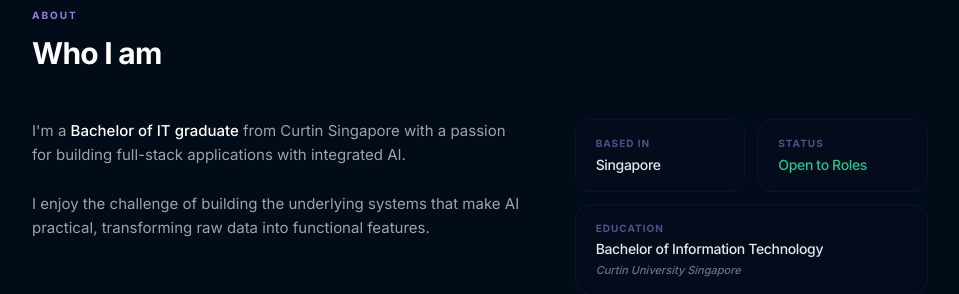
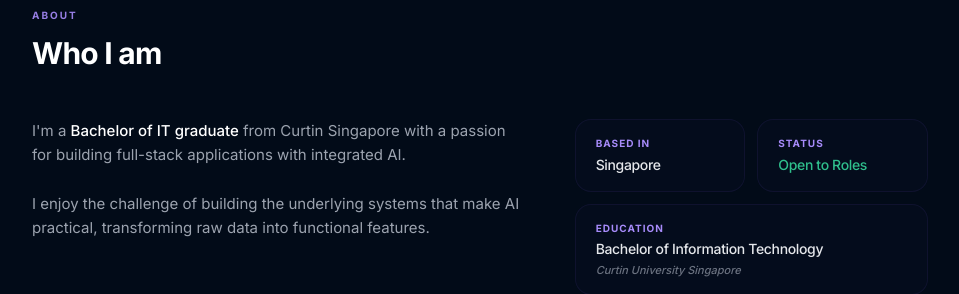
Before and after one commit to adiezakiel01/adiezakiel, a Next.js app: page / in a window 1280 px wide. Shown: the part 920-1214 px from the top of the page, without its empty margins (160-1119 px from the left). Built offline with nearby package versions, Linux system fonts and the light colour scheme.

Commit message:
Updated about page

```diff
--- a/components/About.tsx
+++ b/components/About.tsx
@@ -54,7 +54,7 @@ export function About() {
             {/* Top Row: Location & Status */}
             <div className="flex gap-3">
               <div className={`${subtleTile} flex-1 py-4`}>
-                <span className="text-[10px] uppercase tracking-widest text-violet-400/50 mb-1 font-bold">
+                <span className="text-[10px] uppercase tracking-widest text-violet-400 mb-1 font-bold">
                   Based in
                 </span>
                 <span className="text-sm text-gray-200 font-medium tracking-tight">
@@ -62,7 +62,7 @@ export function About() {
                 </span>
               </div>
               <div className={`${subtleTile} flex-1 py-4`}>
-                <span className="text-[10px] uppercase tracking-widest text-violet-400/50 mb-1 font-bold">
+                <span className="text-[10px] uppercase tracking-widest text-violet-400 mb-1 font-bold">
                   Status
                 </span>
                 <span className="text-sm text-emerald-400/90 font-medium tracking-tight">
@@ -73,7 +73,7 @@ export function About() {
 
             {/* Middle Row: Education (Integrated Design) */}
             <div className={`${subtleTile} py-4`}>
-              <span className="text-[10px] uppercase tracking-widest text-violet-400/50 mb-1 font-bold">
+              <span className="text-[10px] uppercase tracking-widest text-violet-400 mb-1 font-bold">
                 Education
               </span>
               <span className="text-sm text-gray-200 font-medium leading-tight tracking-tight">
```
